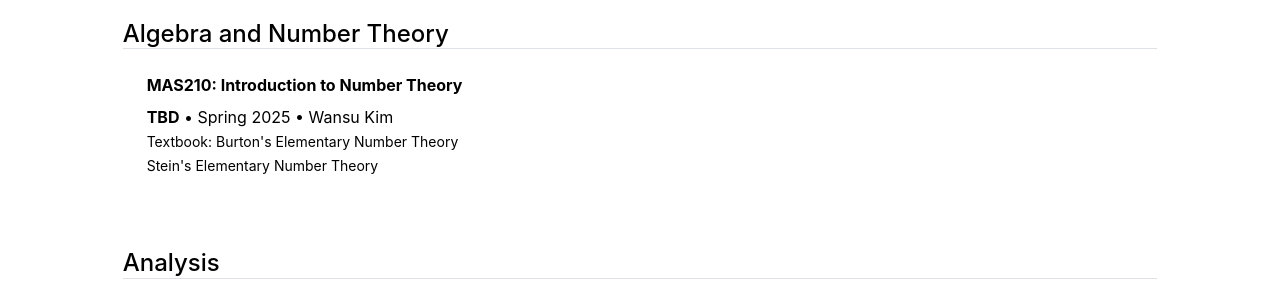
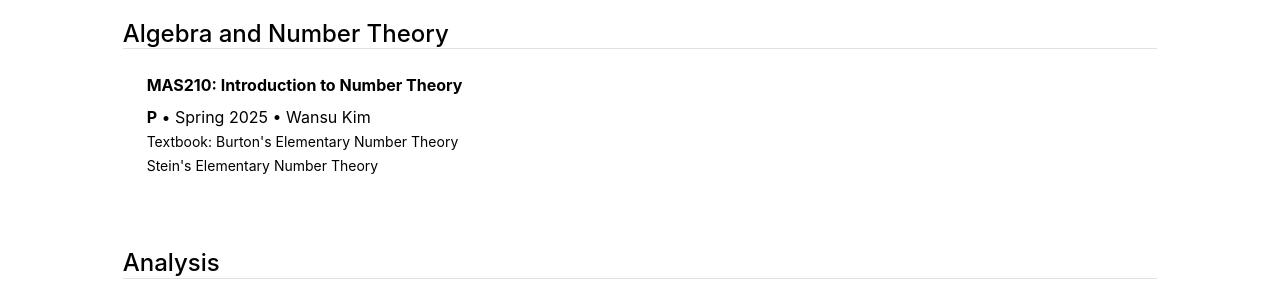
Before and after one commit to mino-jeong/mino-jeong.github.io, a Jekyll site: the page built from coursework-field.md, in a window 1280 px wide. Shown: the part 280-580 px from the top of the page. Built offline with Jekyll 4.4.1, drawn with Linux system fonts in a browser that asks for light colours.

Commit message:
Update 1-algebra.yml

```diff
--- a/_data/coursework-field/1-algebra.yml
+++ b/_data/coursework-field/1-algebra.yml
@@ -1,5 +1,5 @@
 - title: 'MAS210: Introduction to Number Theory'
-  description: '<strong>TBD</strong> • Spring 2025 • Wansu Kim'
+  description: '<strong>P</strong> • Spring 2025 • Wansu Kim'
   textbook: "Burton's Elementary Number Theory<br>
   Stein's Elementary Number Theory"
 
```
